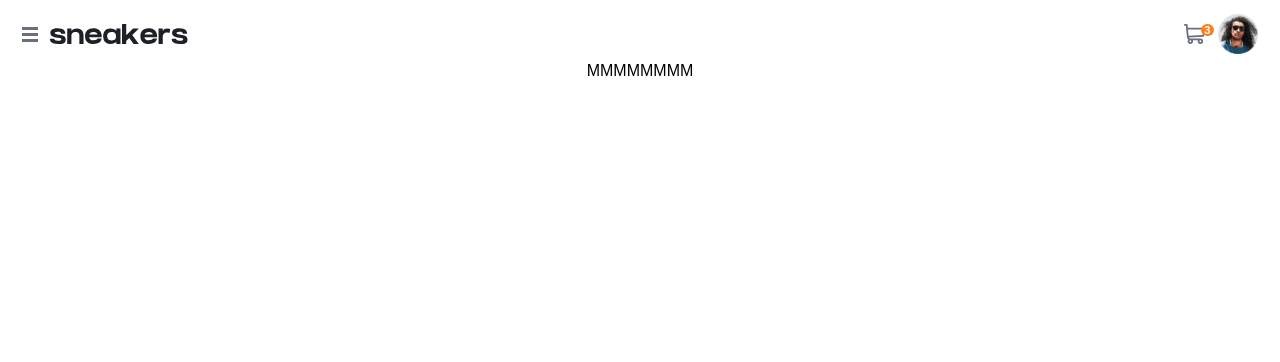
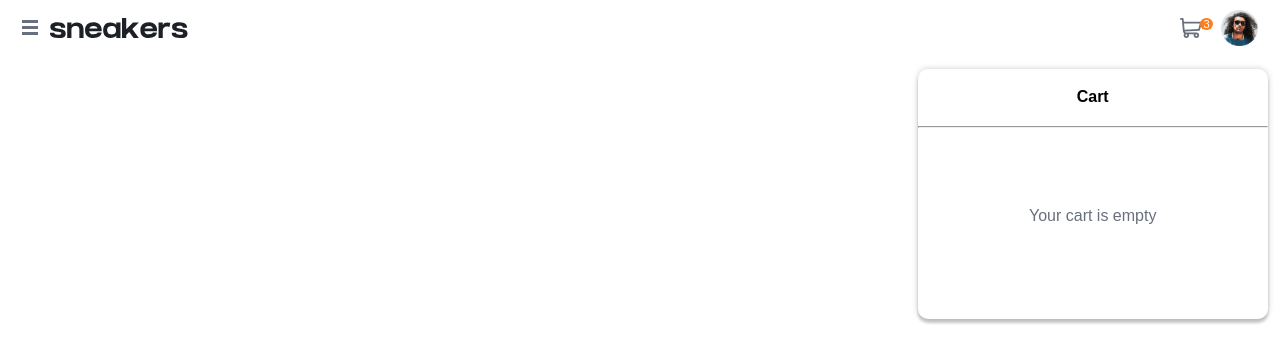
Before and after one commit to Michael-Otieno/ecommerce-product-page, a React (Create React App) app: page / in a window 1280 px wide. Shown: the top 362 px of the page. Built offline with nearby package versions, Linux system fonts and the light colour scheme; a web font is replaced by a local one.

Commit message:
add cart page

```diff
--- a/src/App.js
+++ b/src/App.js
@@ -7,7 +7,6 @@ function App() {
     <div className="App">
       <Navbar
       />
-      MMMMMMMM
     </div>
   );
 }
--- a/src/components/Cart/Cart.css
+++ b/src/components/Cart/Cart.css
@@ -0,0 +1,61 @@
+
+.cart--toggle{
+  position: relative;
+}
+
+.cart{
+  margin-right: 1.2rem;
+}
+.total{
+  position: absolute;
+  left: 50%;
+  bottom: 50%;
+  background-color: hsl(26, 100%, 55%);
+  color: #fff;
+  font-size: .7rem;
+  padding: .001rem .2rem;
+  border-radius: 50%;
+  font-weight: 400;
+}
+
+.toggle{
+  height: 15.625rem;
+  width: 21.875rem;
+  position: absolute;
+  right: -46.9px;
+  top: 3.2rem;
+  border-radius: 10px;
+  box-shadow: 0 0px 6px 0 rgba(0, 0, 0, 0.2), 0 4px 3px 0 rgba(0, 0, 0, 0.19);
+  /* box-shadow: 1px 1px 2px 1px gray; */
+
+
+}
+
+.no-toggle{
+  display: none;
+}
+
+.cart--title{
+  margin: 0;
+  padding: 1.2rem 1rem;
+  font-size: 1rem;
+  font-weight: 700;
+}
+
+hr{
+  margin: 0;
+}
+
+.cart--content{
+  text-align: center;
+  vertical-align: middle;
+  line-height:9rem;
+  font-size: 1rem;
+  color:  hsl(219, 9%, 45%);
+  font-weight: 400;
+}
+
+@media only screen and (min-width: 1000px) {
+
+
+}
--- a/src/components/Cart/Cart.js
+++ b/src/components/Cart/Cart.js
@@ -1,6 +1,34 @@
+import { useState } from 'react'
+
+import './Cart.css'
+import cart from '../../images/icon-cart.svg'
 
 export default function Cart(){
+  const [showCart, setShowCart] = useState(true);
+
+  function toggleCart(){
+    setShowCart(prevMode => !prevMode)
+  }
+
   return (
-    <div>Cart</div>
+    <div className='cart--toggle'>
+      <div className='cart--total'>
+        <img
+          className='cart'
+          src={cart}
+          alt="shopping cart"
+          onClick={toggleCart}
+
+        />
+        <span className='total'>3</span>
+      </div>
+      <div className={showCart ? "toggle": "no-toggle"}>
+        <h2 className='cart--title'>Cart</h2>
+        <hr />
+        <div className='cart--content'>
+          <p className='cart--empty'>Your cart is empty</p>
+        </div>
+      </div>
+    </div>
   )
 }
--- a/src/components/Navbar/Navbar.css
+++ b/src/components/Navbar/Navbar.css
@@ -2,7 +2,7 @@
   display: flex;
   justify-content: space-between;
   align-items: center;
-  padding: .9rem 1.4rem .2rem 1.4rem;
+  padding: .6rem 1.4rem .1rem 1.4rem;
   position: relative;
 
 }
@@ -11,12 +11,6 @@
   align-items: center;
 }
 
-.hamburger--logo h1{
-  padding: 0;
-  margin: 0;
-  margin-bottom: .5rem;
-
-}
 .hamburger{
   margin-right: .7rem;
 }
@@ -25,59 +19,16 @@
   align-items: center;
 }
 
-.cart--total{
-  position: relative;
+
+.avatar{
+  width: 2.3rem;
 }
-
-.cart{
-  margin-right: .7rem;
-}
-.total{
-  position: absolute;
-  left: 50%;
-  bottom: 50%;
-  background-color: hsl(26, 100%, 55%);
-  color: #fff;
-  font-size: .7rem;
-  padding: .001rem .2rem;
-  border-radius: 50%;
-  font-weight: 700;
-}
-
 .cart:hover, .avatar:hover{
   cursor: pointer;
 }
 
-.avatar{
-  width: 40px;
+.avatar:hover{
+  border: 1px solid hsl(26, 100%, 55%);
+  border-radius: 50%;
+  transition: all ease-out;
 }
-.hoverresultdiv{
-  height: 200px;
-  width: 90%;
-  background-color: hsl(26, 100%, 55%);
-  box-shadow: 0px 5px 3px hsl(26, 100%, 55%);
-  position: absolute;
-  right: 20px;
-  top: 80px;
-  border-radius: 10px;
-  padding: .5rem .1rem;
-}
-
-.cart-title{
-  margin: 0;
-  padding: 0;
-  border-bottom: 1px solid black;
-}
-.cart-title h2{
-  margin: 0;
-  padding: .9rem 1.4rem .8rem 1.2rem;
-  font-size: .9rem;
-}
-
-.cart-empty{
-  position: relative;
-  float: left;
-  top: 35%;
-  left: 50%;
-  transform: translate(-50%, -50%);
-}
--- a/src/components/Navbar/Navbar.js
+++ b/src/components/Navbar/Navbar.js
@@ -1,14 +1,14 @@
 import './Navbar.css'
+import Cart from '../Cart/Cart'
 import {useState} from 'react'
 
 import hamburger from '../../images/icon-menu.svg'
-import cart from '../../images/icon-cart.svg'
 import avatar from '../../images/image-avatar.png'
 import logo from '../../images/logo.svg'
 
 
-console.log(logo)
 export default function Navbar(props){
+
 
 
   return (
@@ -23,21 +23,13 @@ export default function Navbar(props){
       </div>
 
       <div  className="basket--profile">
-        <div className='cart--total'>
-          <img
-        className='cart'
-        src={cart}
-        alt="shopping cart"
-
-      />
-      <span className='total'>3</span>
-      </div>
+        <Cart />
       <div >
         <img
         className="avatar"
         src={avatar}
         alt="shopping cart"
-      />
+        />
       </div>
     </div>
 
```
